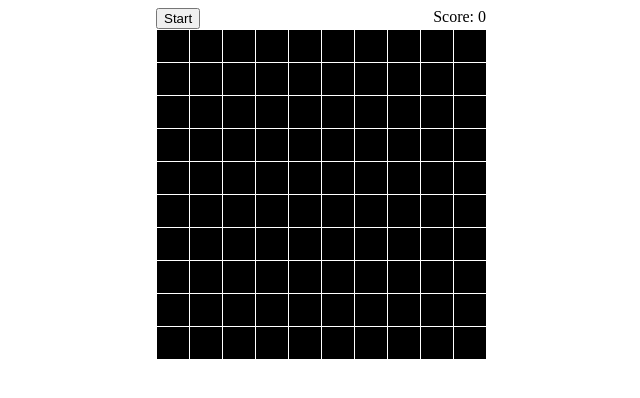
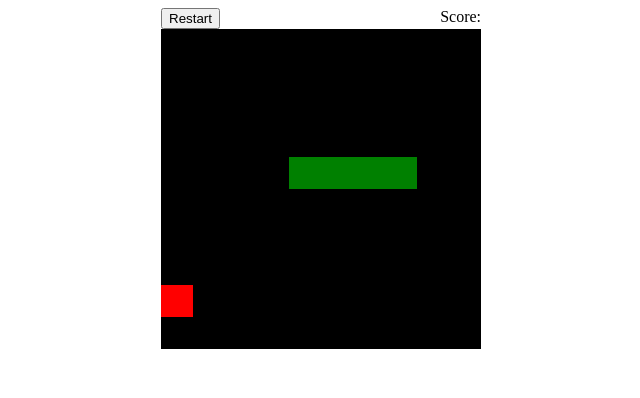
Before and after one commit to MalihaTarafdar/WebDesign, a plain HTML site: page snake/index.html in a window 1280 px wide. Both pictures are taken after a click on the button "Start". Shown: the whole page, without its empty margins (319-959 px from the left). Drawn offline with Linux system fonts and the light colour scheme.

Commit message:
Add direction checking, collision checking, and random apple placement

```diff
--- a/snake/main.js
+++ b/snake/main.js
@@ -1,59 +1,73 @@
 const grid = document.querySelector('.grid')
 const restartButton = document.querySelector('.restart')
 const score = document.querySelector('.score')
+const scoreContainer = document.querySelector('.score-container')
 
 const ROWS = getComputedStyle(document.body).getPropertyValue('--rows')
 const COLS = getComputedStyle(document.body).getPropertyValue('--cols')
 
-let cells = document.querySelectorAll('.cell')
-
 let snakePos, applePos
-let speed, dir
+let speed, dir, lastDir
 let intervalId
 
 //create grid
 for (let i = 0; i < ROWS * COLS; i++) {
 	let cell = document.createElement('div')
 	cell.classList.add('cell')
-	cell.id = i
+	cell.id = `cell${i}`
 	grid.appendChild(cell)
 }
 
-function getIndex(pos) {
+function getCellIndex(pos) {
 	return pos.row * COLS + pos.col
 }
 
 function init() {
-	clear()
-
 	//set variables
 	snakePos = [{row: 4, col: 3}, {row: 4, col: 2}, {row: 4, col: 1}]
 	applePos = {row: 4, col: 8}
-	speed = 800
+	speed = 200
 	dir = 'right'
+	lastDir = null
 
 	//set snake initial position
 	for (let i = 0; i < snakePos.length; i++) {
-		let snakeCell = cells[getIndex[snakePos[i]]]
+		let snakeCell = document.querySelector(`#cell${getCellIndex(snakePos[i])}`)
 		snakeCell.classList.add('snake')
 	}
 
 	//set apple initial position
-	let appleCell = getIndex(applePos)
+	let appleCell = document.querySelector(`#cell${getCellIndex(applePos)}`)
 	appleCell.classList.add('apple')
 }
 
-function clear() {
+function clear(restart) {
 	clearInterval(intervalId) //clear interval
+
+	if (restart) {
+		//remove any snake and apple cells
+		let cells = document.querySelectorAll('.cell')
+		for (let i = 0; i < cells.length; i++) {
+			if (cells[i].classList.contains('snake')) cells[i].classList.remove('snake')
+			if (cells[i].classList.contains('apple')) cells[i].classList.remove('apple')
+		}
+	}
+
+	document.removeEventListener('keydown', changeDir)
 }
 
 function changeDir(e) {
+	document.removeEventListener('keydown', changeDir) //stop double input
+	lastDir = dir
 	dir = e.key.substring(5).toLowerCase() //remove 'Arrow'
 }
 
 function move() {
+	//direction validation
+	if ((dir === 'left' && lastDir === 'right') || (dir === 'right' && lastDir === 'left') || (dir === 'up' && lastDir === 'down') || (dir === 'down' && lastDir === 'up') || (dir == lastDir)) dir = lastDir
+
 	let endPos = {row: snakePos[snakePos.length - 1].row, col: snakePos[snakePos.length - 1].col}
-	let end = getIndex(endPos)
+	let end = document.querySelector(`#cell${getCellIndex(endPos)}`)
 
 	//change end pos
 	switch (dir) {
@@ -83,25 +97,45 @@ function move() {
 
 	//add end to start
 	snakePos.unshift(endPos)
-	let newStart = getIndex(endPos)
-	newStart.classList.add('snake')
+	let newStart = document.querySelector(`#cell${getCellIndex(endPos)}`)
+	//check collision with self
+	if (newStart.classList.contains('snake')) {
+		clear(false)
+		scoreContainer.textContent = 'GAME OVER | Score:'
+		return
+	} else newStart.classList.add('snake')
 
 	//check collision with apple
-	let start = getIndex(snakePos[0])
+	let start = document.querySelector(`#cell${getCellIndex(snakePos[0])}`)
 	if (start.classList.contains('apple')) {
 		start.classList.remove('apple')
 		score.textContent = parseInt(score.textContent) + 1
+		placeRandomApple()
 	} else {
 		end.classList.remove('snake')
 		snakePos.pop()
 	}
+
+	document.addEventListener('keydown', changeDir) //stop double input
+}
+
+function placeRandomApple() {
+	let apple
+	do {
+		applePos.row = Math.floor(Math.random() * ROWS)
+		applePos.col = Math.floor(Math.random() * COLS)
+		apple = document.querySelector(`#cell${getCellIndex(applePos)}`)
+	} while (apple.classList.contains('snake'))
+	apple.classList.add('apple')
 }
 
 document.addEventListener('DOMContentLoaded', () => {
 	restartButton.onclick = () => {
+		if (restartButton.textContent != 'Start') clear(true)
+		else restartButton.textContent = 'Restart'
 		init()
 		document.addEventListener('keydown', changeDir)
 		intervalId = setInterval(move, speed)
-		restartButton.textContent = 'Restart'
+		scoreContainer.textContent = 'Score: '
 	}
 })
--- a/snake/style.css
+++ b/snake/style.css
@@ -1,6 +1,6 @@
 :root {
 	--border-color: white;
-	--border-size: 0.5px;
+	--border-size: 0px;
 	--cell-bg: black;
 	--cell-size: 32px;
 	--rows: 10;
```
